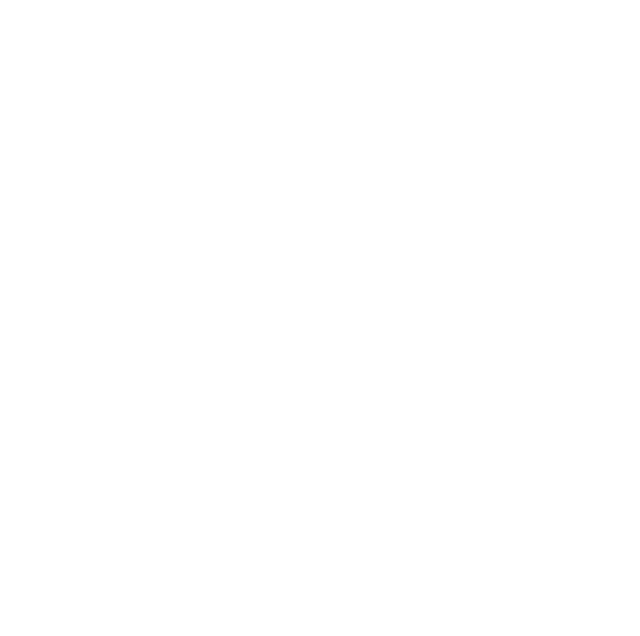
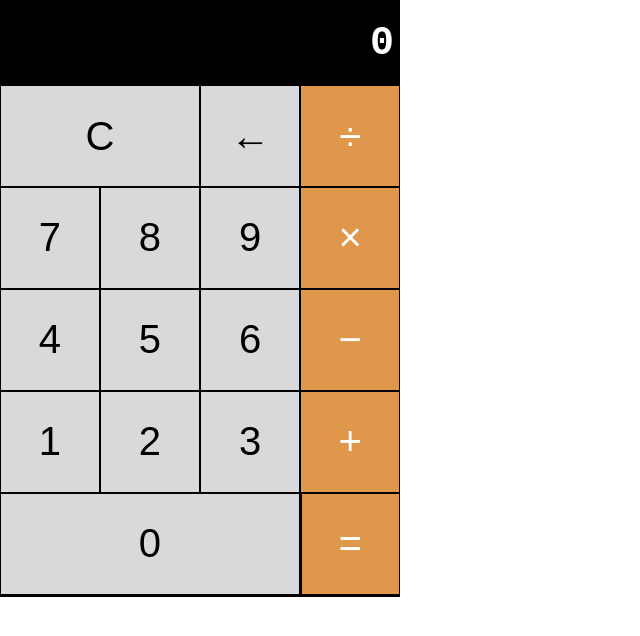
Before and after one commit to andrewnicholl/andrewnicholl.github.io, a plain HTML site: page 5-github/begin/calculator.html in a window 1280 px wide. Shown: the whole page, without its empty margins (0-640 px from the left). Drawn offline with Linux system fonts and the light colour scheme.

Commit message:
finished calculator

```diff
--- a/5-github/begin/calculator.html
+++ b/5-github/begin/calculator.html
@@ -8,11 +8,37 @@
 <body>
     <div class="wrapper">
         <section class="screen">
-
+            0
         </section>
 
         <section class="calc-buttons">
-
+          <div class="calc-button-row">
+            <button class="calc-button double">C</button>
+            <button class="calc-button">&larr;</button>
+            <button class="calc-button">&divide;</button>
+          </div>
+          <div class="calc-button-row">
+            <button class="calc-button">7</button>
+            <button class="calc-button">8</button>
+            <button class="calc-button">9</button>
+            <button class="calc-button">&times;</button>
+          </div>
+          <div class="calc-button-row">
+            <button class="calc-button">4</button>
+            <button class="calc-button">5</button>
+            <button class="calc-button">6</button>
+            <button class="calc-button">&minus;</button>
+          </div>
+          <div class="calc-button-row">
+            <button class="calc-button">1</button>
+            <button class="calc-button">2</button>
+            <button class="calc-button">3</button>
+            <button class="calc-button">&plus;</button>
+          </div>
+          <div class="calc-button-row">
+            <button class="calc-button triple">0</button>
+            <button class="calc-button">&equals;</button>
+          </div>
         </section>
     </div>
 </body>
--- a/5-github/begin/css/calculator.css
+++ b/5-github/begin/css/calculator.css
@@ -1,13 +1,81 @@
 html {
     box-sizing: border-box;
 }
+
 *, *:before, *:after {
     box-sizing: inherit;
 }
+
 body {
   padding: 0;
   margin: 0;
 }
+
 .wrapper {
     width: 400px;
+    background-color: #000000;
+    border: 1px solid #000000;
 }
+
+
+.calc-button-row {
+  display: flex;
+  flex-flow: row nowrap;
+  justify-content: space-between;
+  margin-bottom: 0.5%;
+}
+
+.screen {
+  /* display: flex;
+  flex-flow: row nowrap;
+  justify-content: flex-end; */
+  text-align: right;
+  font-family: 'Courier New', courier, monospace;
+  font-size: 40px;
+  font-weight: 600;
+  color: #ffffff;
+  padding: 1.25rem 5px;
+}
+
+.calc-button {
+  background-color: #d8d9db;
+  color: #000000;
+  border: none;
+  font-size: 40px;
+  height: 100px;
+  flex-basis: 24.5%;
+  cursor: pointer;
+}
+
+.calc-button:hover {
+  background-color: #ebebeb;
+}
+
+.calc-button:active {
+  background-color: #bbbcbe;
+}
+
+.calc-button:focus {
+  outline: none;
+}
+
+.double {
+  flex-basis: 49.7%;
+}
+
+.triple {
+  flex-basis: 74.8%;
+}
+
+.calc-button:last-child {
+  background-color: #df974c;
+  color: #ffffff;
+}
+
+.calc-button:last-child:hover {
+  background-color: #dfb07e;
+}
+
+.calc-button:last-child:active {
+  background-color: #dd8d37;
+}
```
Also changed, not shown: 1 other file.
